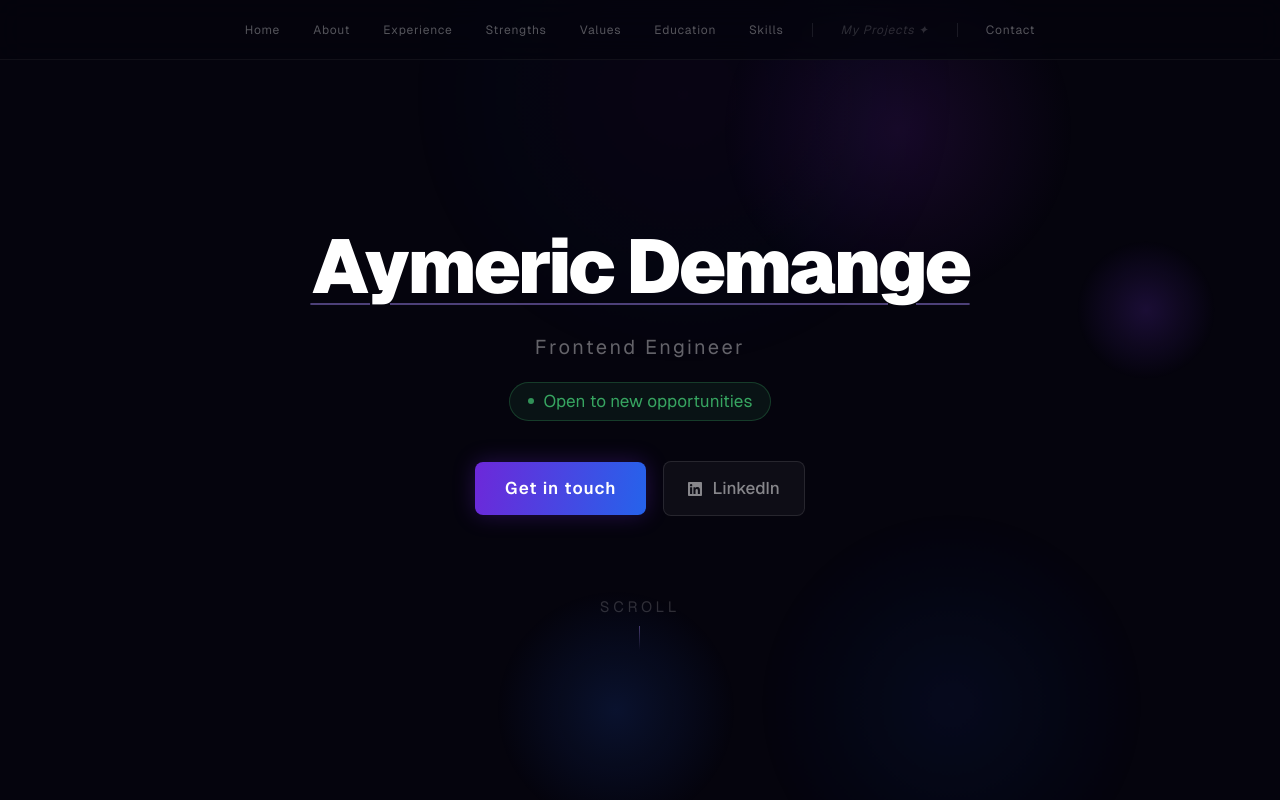
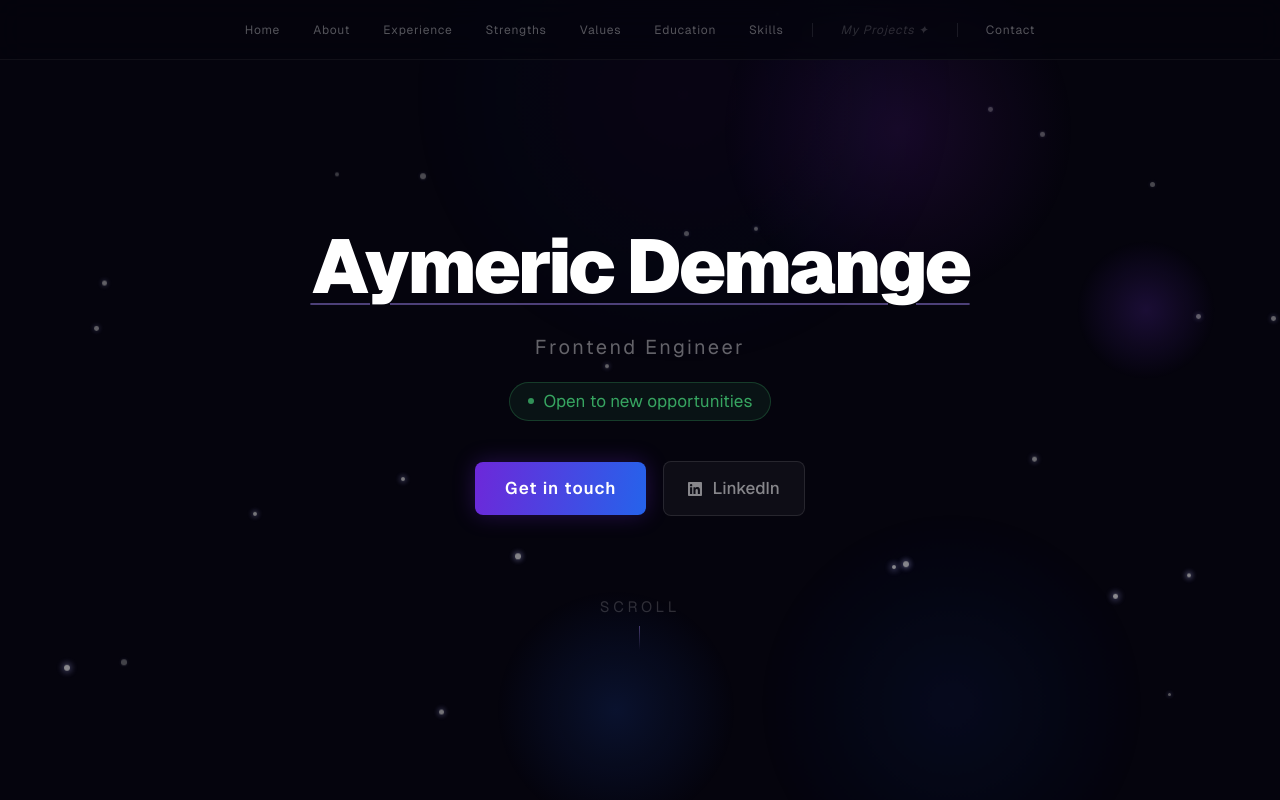
Before and after one commit to AymericShini/Portfolio, a Next.js app: page / in a window 1280 px wide. Built offline with nearby package versions, Linux system fonts and the light colour scheme.

Commit message:
feat(background): mount FloatingDots in home page

```diff
--- a/src/pages/index.page.tsx
+++ b/src/pages/index.page.tsx
@@ -1,6 +1,7 @@
 import type { NextPage } from 'next';
 import Head from 'next/head';
 import BackgroundOrbs from '@/components/BackgroundOrbs';
+import FloatingDots from '@/components/FloatingDots';
 import StickyCTA from '@/components/StickyCTA';
 import Hero from '@/components/Hero';
 import About from '@/components/About';
@@ -20,6 +21,7 @@ const Home: NextPage = () => (
     </Head>
 
     <BackgroundOrbs />
+    <FloatingDots />
     <StickyCTA />
 
     <main>
```
